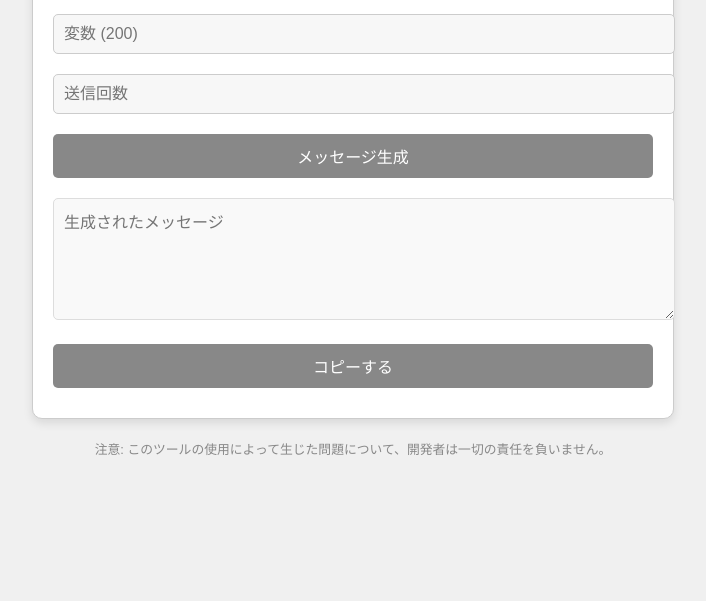
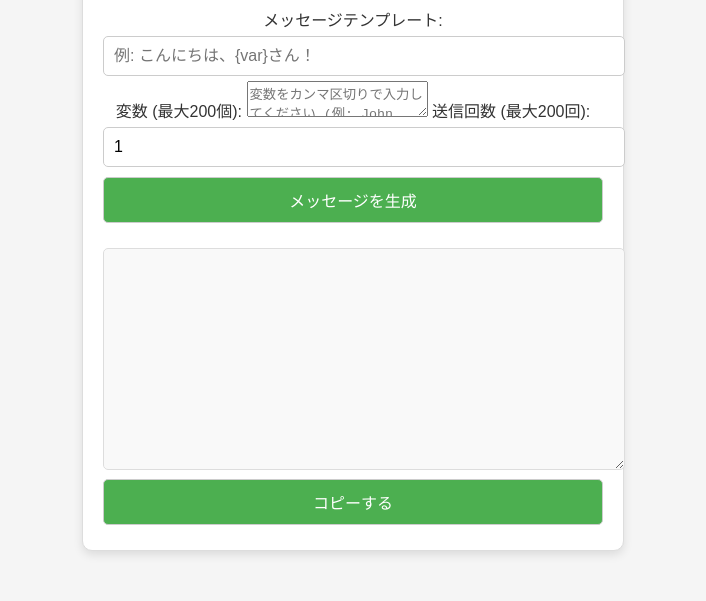
Before and after one commit to hakurantools/line-message-tool, a plain HTML site: page index.html in a window 1280 px wide. Shown: the part 199-800 px from the top of the page, without its empty margins (287-993 px from the left). Drawn offline with Linux system fonts and the light colour scheme.

Commit message:
Update index.html

```diff
--- a/index.html
+++ b/index.html
@@ -3,81 +3,125 @@
 <head>
     <meta charset="UTF-8">
     <meta name="viewport" content="width=device-width, initial-scale=1.0">
-    <title>連投ツール</title>
+    <title>変数を使ったメッセージ生成ツール</title>
     <style>
         body {
-            font-family: 'Arial', sans-serif;
-            background-color: #f0f0f0;
-            color: #444;
+            font-family: Arial, sans-serif;
+            background-color: #f5f5f5;
+            color: #333;
+            margin: 0;
+            padding: 0;
+            display: flex;
+            justify-content: center;
+            align-items: center;
+            height: 100vh;
+        }
+
+        .container {
             text-align: center;
+            background: #ffffff;
+            border: 1px solid #ddd;
+            border-radius: 10px;
             padding: 20px;
-            margin: 0;
-        }
-        .container {
-            max-width: 600px;
-            margin: auto;
-            background: #fff;
-            border: 1px solid #ccc;
-            padding: 20px;
-            border-radius: 10px;
+            width: 90%;
+            max-width: 500px;
             box-shadow: 0 4px 10px rgba(0, 0, 0, 0.1);
         }
-        h1 {
-            font-size: 1.8rem;
-            color: #333;
-            margin-bottom: 20px;
-        }
-        textarea, input, button {
-            width: 100%;
-            margin: 10px 0;
+
+        input, button {
             padding: 10px;
             font-size: 1rem;
+            width: 100%;
+            margin: 5px 0;
             border: 1px solid #ccc;
             border-radius: 5px;
-            background-color: #f7f7f7;
-            color: #444;
         }
+
         button {
-            background-color: #888;
+            background-color: #4CAF50;
             color: white;
-            border: none;
             cursor: pointer;
         }
+
         button:hover {
-            background-color: #666;
+            background-color: #45a049;
         }
-        .output {
+
+        #outputMessages {
+            margin-top: 20px;
+            width: 100%;
+            height: 200px;
+            font-size: 0.9rem;
+            padding: 10px;
+            border: 1px solid #ddd;
+            border-radius: 5px;
             background-color: #f9f9f9;
             color: #333;
-            border: 1px solid #ddd;
-            padding: 10px;
-            min-height: 100px;
-            margin: 10px 0;
-            border-radius: 5px;
+            white-space: pre-wrap;
             word-wrap: break-word;
-        }
-        footer {
-            font-size: 0.8rem;
-            color: #888;
-            margin-top: 20px;
         }
     </style>
 </head>
 <body>
     <div class="container">
-        <h1>連投ツール</h1>
-        <textarea id="baseMessage" placeholder="送信したいメッセージ"></textarea>
-        <input type="text" id="variable" placeholder="変数 (200)">
-        <input type="number" id="repeatCount" placeholder="送信回数" min="1" max="100">
-        <button onclick="generateMessages()">メッセージ生成</button>
-        <textarea id="outputMessages" class="output" placeholder="生成されたメッセージ" readonly></textarea>
+        <h1>変数を使ったメッセージ生成ツール</h1>
+        <label for="baseMessage">メッセージテンプレート:</label>
+        <input type="text" id="baseMessage" placeholder="例: こんにちは、{var}さん！" />
+
+        <label for="variable">変数 (最大200個):</label>
+        <textarea id="variable" placeholder="変数をカンマ区切りで入力してください (例: John, Jane, Max)"></textarea>
+
+        <label for="repeatCount">送信回数 (最大200回):</label>
+        <input type="number" id="repeatCount" value="1" min="1" max="200" />
+
+        <button onclick="generateMessages()">メッセージを生成</button>
+
+        <textarea id="outputMessages" readonly></textarea>
+
         <button onclick="copyMessages()">コピーする</button>
     </div>
 
-    <footer>
-        <p>注意: このツールの使用によって生じた問題について、開発者は一切の責任を負いません。</p>
-    </footer>
+    <script>
+        function generateMessages() {
+            const baseMessage = document.getElementById('baseMessage').value;
+            let variable = document.getElementById('variable').value.split(',');
+            const repeatCount = parseInt(document.getElementById('repeatCount').value, 10);
+            const outputMessages = document.getElementById('outputMessages');
 
-    <script src="script.js"></script>
+            // 入力チェック
+            if (!baseMessage || variable.length === 0 || isNaN(repeatCount)) {
+                alert("メッセージ、変数、または送信回数を正しく入力してください。");
+                return;
+            }
+
+            // 変数の数を200に制限
+            if (variable.length > 200) {
+                alert("変数の数は最大200個までです。");
+                return;
+            }
+
+            // 送信回数の制限
+            if (repeatCount > 200) {
+                alert("送信回数は最大200回までです。");
+                return;
+            }
+
+            let generatedMessages = "";
+
+            for (let i = 0; i < repeatCount; i++) {
+                const currentVariable = variable[i % variable.length]; // 繰り返し変数を利用
+                generatedMessages += baseMessage.replace(/\{var\}/g, currentVariable) + "\n";
+            }
+
+            outputMessages.value = generatedMessages.trim();
+        }
+
+        function copyMessages() {
+            const outputMessages = document.getElementById('outputMessages');
+            outputMessages.select();
+            document.execCommand('copy');
+            alert("生成されたメッセージをコピーしました！");
+        }
+    </script>
 </body>
 </html>
```
